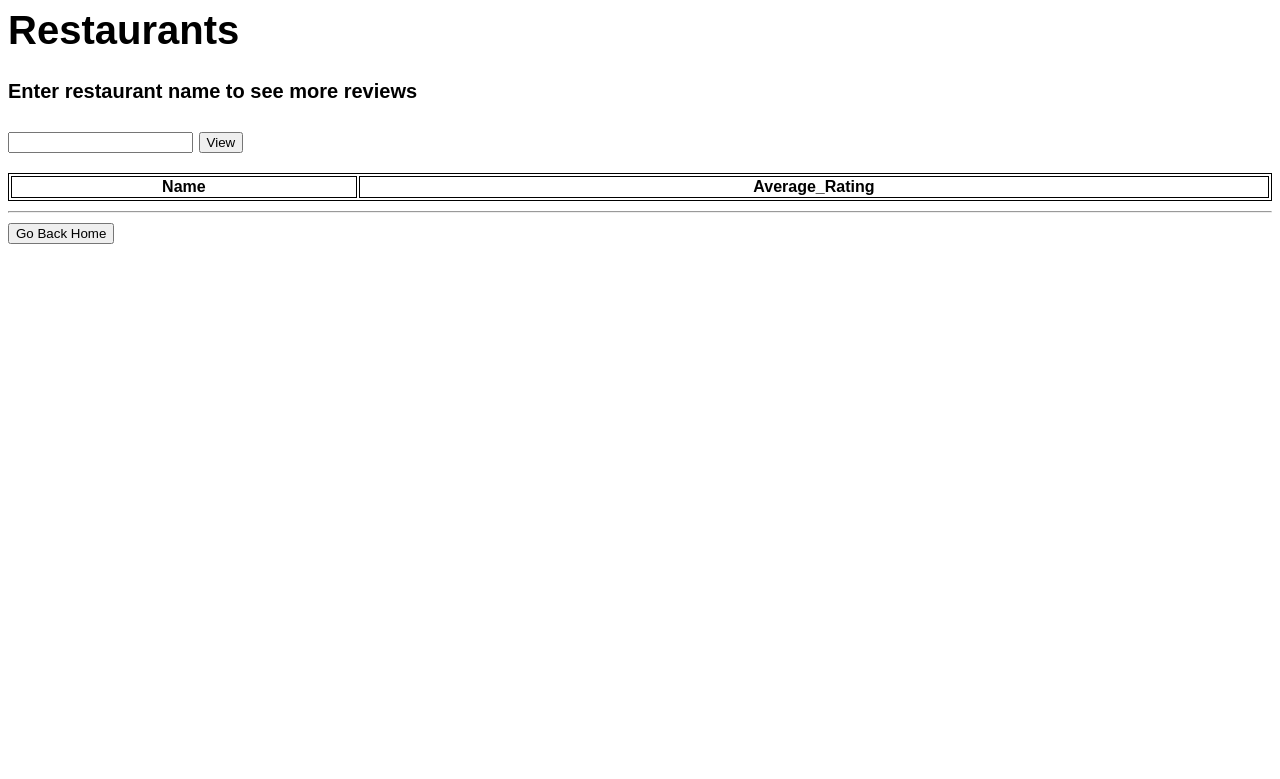
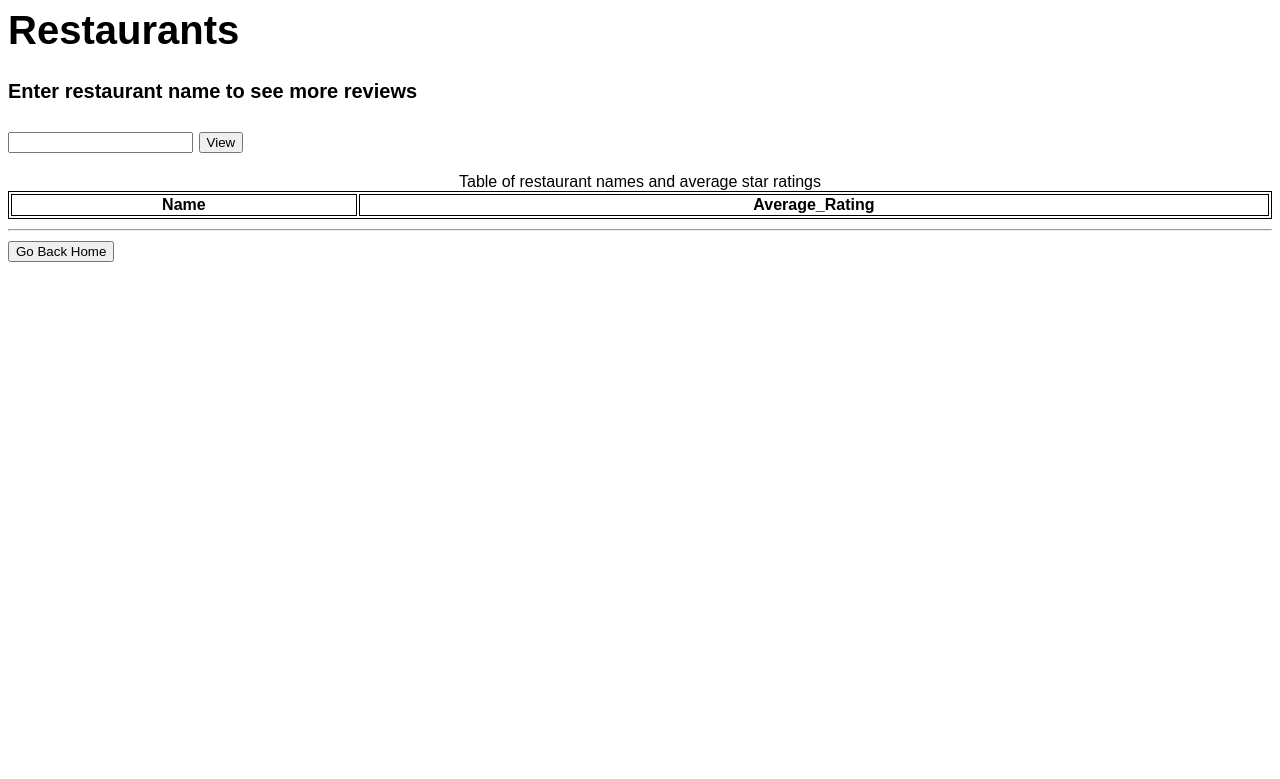
Before and after one commit to rashelrr/team_piplups, a Flask app: page /rest_display_all in a window 1280 px wide. Shown: the top 779 px of the page. Run offline with Flask 2, Linux system fonts and the light colour scheme; data that the repository does not hold is empty; parts of the project's set-up code (start-up, migrations or seed data) failed here and were passed over.

Commit message:
fixed bugs in rest_display.html

```diff
--- a/templates/rest_display.html
+++ b/templates/rest_display.html
@@ -1,8 +1,9 @@
-<html>
+<!DOCTYPE>
+<html lang="en">
     <style>
         body {
             font-size: 15pt;
-            font-family: arial;
+            font-family: arial, sans-serif;
         }
 
         #data, #data_head, #data_data {
@@ -14,6 +15,7 @@
         }
     </style>
 
+    <title></title>
     <body>
         <h1>Restaurants</h1>
 
@@ -24,6 +26,7 @@
         </form>
 
         <table style="width:100%" id="data">
+            <caption>Table of restaurant names and average star ratings</caption>
             <tr>
                 {% for k in keys %}
                     <th id="data_head">{{k}}</th>
```
